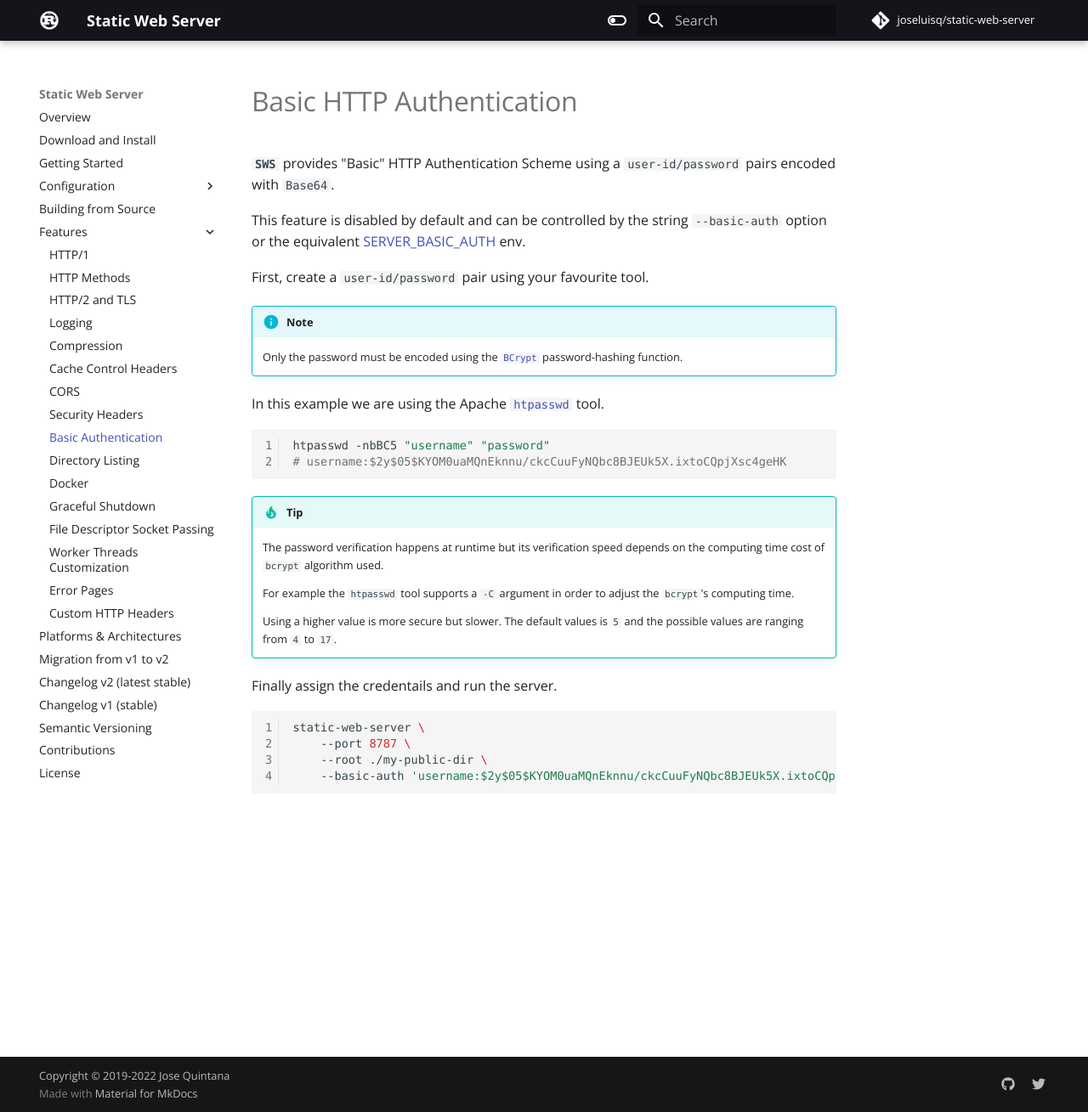
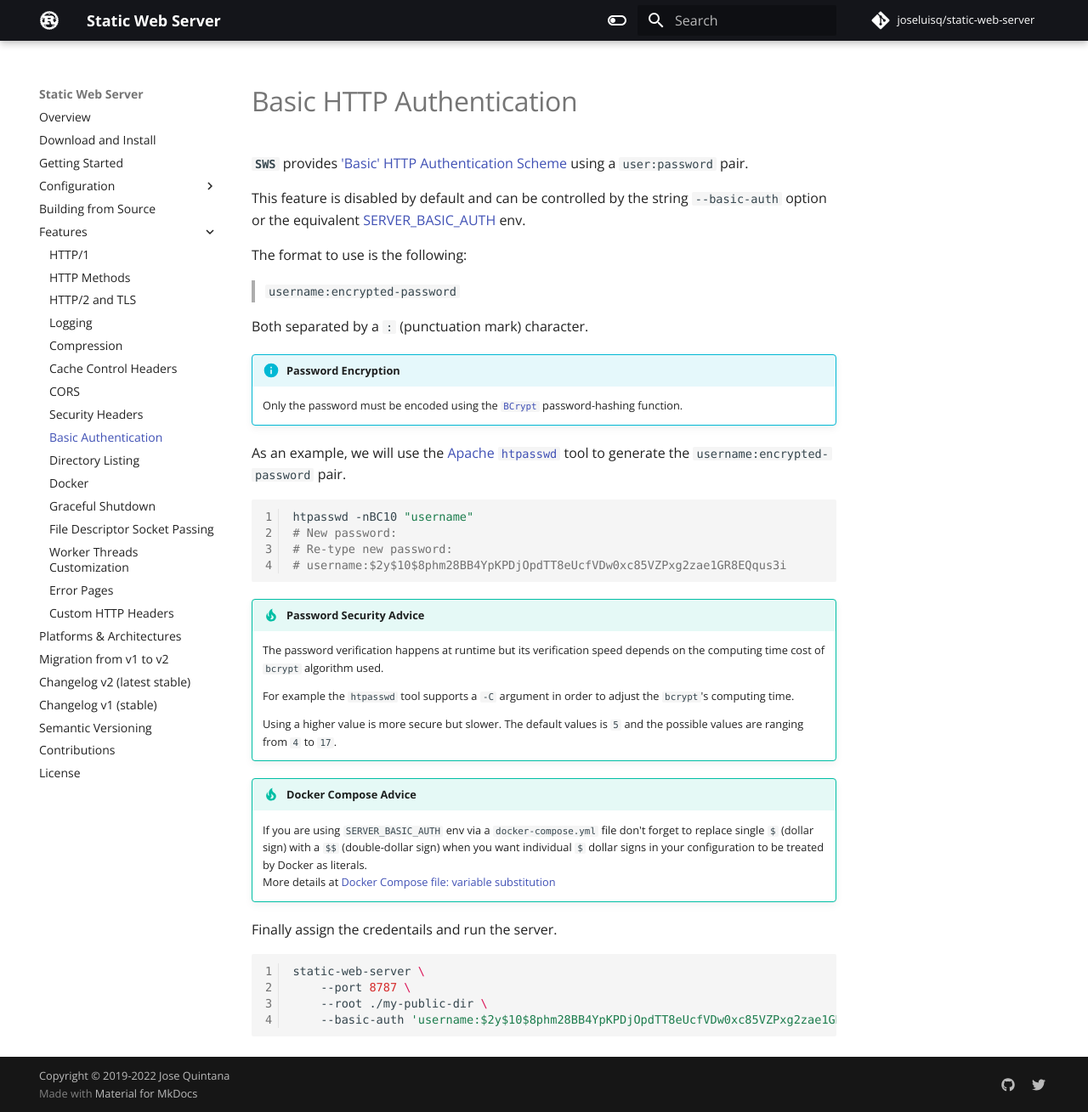
Before and after one commit to static-web-server/static-web-server, an MkDocs documentation site: the page built from docs/content/features/basic-authentication.md, in a window 1280 px wide and 1309 px high. Shown: the whole window at 85% size. Built offline with MkDocs 1.6.1 and Material for MkDocs 9.7.7, drawn with Linux system fonts in a browser that asks for light colours; some web fonts are replaced; comment, search, counter and statistics services are not loaded.

Commit message:
docs: improve basic auth info

````diff
--- a/docs/content/features/basic-authentication.md
+++ b/docs/content/features/basic-authentication.md
@@ -1,27 +1,37 @@
 # Basic HTTP Authentication
 
-**`SWS`** provides "Basic" HTTP Authentication Scheme using a `user-id/password` pairs encoded with `Base64`.
+**`SWS`** provides ['Basic' HTTP Authentication Scheme](https://datatracker.ietf.org/doc/html/rfc7617) using a `user:password` pair.
 
 This feature is disabled by default and can be controlled by the string `--basic-auth` option or the equivalent [SERVER_BASIC_AUTH](./../configuration/environment-variables.md#server_basic_auth) env.
 
-First, create a `user-id/password` pair using your favourite tool.
+The format to use is the following:
 
-!!! info "Note"
+> `username:encrypted-password`
+
+Both separated by a `:` (punctuation mark) character.
+
+!!! info "Password Encryption"
     Only the password must be encoded using the [`BCrypt`](https://en.wikipedia.org/wiki/Bcrypt) password-hashing function.
 
-In this example we are using the Apache [`htpasswd`](https://httpd.apache.org/docs/2.4/programs/htpasswd.html) tool.
+As an example, we will use the [Apache `htpasswd`](https://httpd.apache.org/docs/2.4/programs/htpasswd.html) tool to generate the `username:encrypted-password` pair.
 
 ```sh
-htpasswd -nbBC5 "username" "password"
-# username:$2y$05$KYOM0uaMQnEknnu/ckcCuuFyNQbc8BJEUk5X.ixtoCQpjXsc4geHK
+htpasswd -nBC10 "username"
+# New password:
+# Re-type new password:
+# username:$2y$10$8phm28BB4YpKPDjOpdTT8eUcfVDw0xc85VZPxg2zae1GR8EQqus3i
 ```
 
-!!! tip "Tip"
+!!! tip "Password Security Advice"
     The password verification happens at runtime but its verification speed depends on the computing time cost of `bcrypt` algorithm used.
 
     For example the `htpasswd` tool supports a `-C` argument in order to adjust the `bcrypt`'s computing time.
 
     Using a higher value is more secure but slower. The default values is `5` and the possible values are ranging from `4` to `17`.
+
+!!! tip "Docker Compose Advice"
+    If you are using `SERVER_BASIC_AUTH` env via a `docker-compose.yml` file don't forget to replace single `$` (dollar sign) with a `$$` (double-dollar sign) when you want individual `$` dollar signs in your configuration to be treated by Docker as literals.<br>
+    More details at [Docker Compose file: variable substitution](https://docs.docker.com/compose/compose-file/compose-file-v2/#variable-substitution)
 
 Finally assign the credentails and run the server.
 
@@ -29,5 +39,5 @@
 static-web-server \
     --port 8787 \
     --root ./my-public-dir \
-    --basic-auth 'username:$2y$05$KYOM0uaMQnEknnu/ckcCuuFyNQbc8BJEUk5X.ixtoCQpjXsc4geHK'
+    --basic-auth 'username:$2y$10$8phm28BB4YpKPDjOpdTT8eUcfVDw0xc85VZPxg2zae1GR8EQqus3i'
 ```
````
